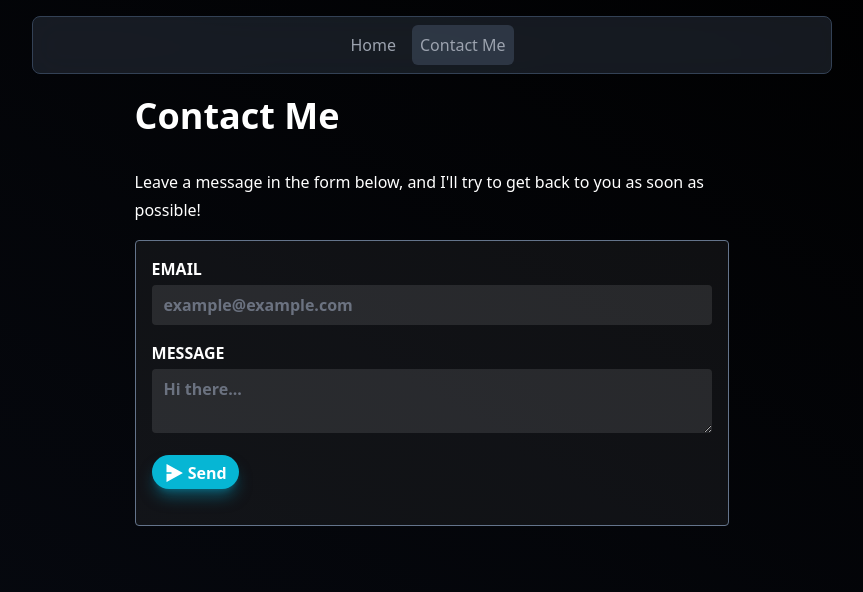
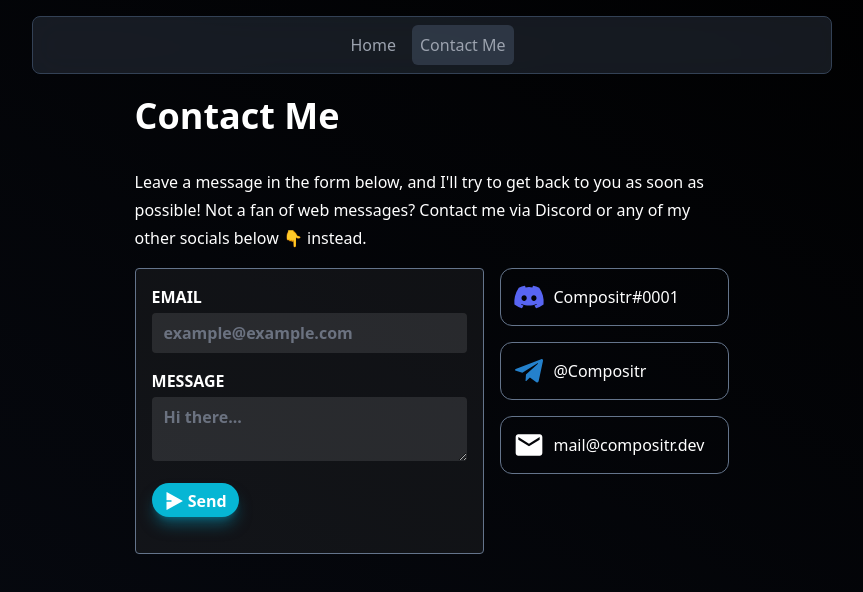
Before and after one commit to Maplerxyz/compositr.dev, a Next.js app: page /contact in a window 1280 px wide. Shown: the top 592 px of the page, without its empty margins (208-1071 px from the left). Built offline with nearby package versions, Linux system fonts and the light colour scheme.

Commit message:
feat(common): contact components
Signed-off-by: Jim (Compositr) <jimke2000@gmail.com>

```diff
--- /dev/null
+++ b/src/common/components/cards/Contact/ContactCard.tsx
@@ -0,0 +1,23 @@
+import type { ReactElement } from "react";
+
+export default function ContactCard({ icon, name, href }: Props) {
+  return (
+    <div
+      className="items-center flex cursor-pointer border hover:border-sky-500 border-slate-500 hover:scale-110 hover:rotate-1 transition-transform delay-75 duration-300 rounded-xl p-3 mt-4 first:mt-0"
+      onClick={() => {
+        if (href) window.open(href, "_blank")?.focus();
+      }}
+    >
+      <div className="inline-block align-middle mr-2">{icon}</div>
+      <div className="inline-block align-middle not-prose text-white mr-3">
+        {name}
+      </div>
+    </div>
+  );
+}
+
+interface Props {
+  icon: ReactElement;
+  name: string;
+  href?: string;
+}
--- a/src/pages/contact.tsx
+++ b/src/pages/contact.tsx
@@ -1,5 +1,8 @@
 import { RiSendPlane2Fill } from "react-icons/ri";
+import { FaDiscord, FaTelegramPlane } from "react-icons/fa";
+import { MdMail } from "react-icons/md";
 import { FormEvent, useState } from "react";
+import ContactCard from "@/common/components/cards/Contact/ContactCard";
 
 const regex = /^\w+([\.-]?\w+)*@\w+([\.-]?\w+)*(\.\w{2,3})+$/;
 
@@ -39,12 +42,30 @@ export default function Contact() {
         <h1>Contact Me</h1>
         <p>
           Leave a message in the form below, and I&apos;ll try to get back to
-          you as soon as possible!
+          you as soon as possible! Not a fan of web messages? Contact me via
+          Discord or any of my other socials below 👇 instead.
         </p>
       </div>
+      <div className="flex flex-col justify-center md:justify-start md:flex-row-reverse gap-4">
+        <aside className="flex flex-col basis-1/4">
+          <ContactCard
+            icon={<FaDiscord className="h-8 w-8 text-[#5865F2]" />}
+            name={"Compositr#0001"}
+          />
+          <ContactCard
+            icon={<FaTelegramPlane className="h-8 w-8 text-[#2481cc]" />}
+            name={"@Compositr"}
+            href="https://t.me/Compositr"
+          />
+          <ContactCard
+            icon={<MdMail className="h-8 w-8" />}
+            name={"mail@compositr.dev"}
+            href="mailto:mail@compositr.dev"
+          />
+        </aside>
         <form
           onSubmit={onSubmit}
-        className="not-prose uppercase font-semibold bg-white/5 p-4 rounded border border-slate-500 text-white"
+          className="not-prose uppercase font-semibold bg-white/5 p-4 rounded border border-slate-500 text-white basis-3/4"
         >
           <div className="mb-4">
             <label htmlFor="email" className="block">
@@ -90,6 +111,7 @@ export default function Contact() {
             </span>
           </div>
         </form>
+      </div>
     </>
   );
 }
```
Lines whose indentation alone changed are shown as unchanged.
